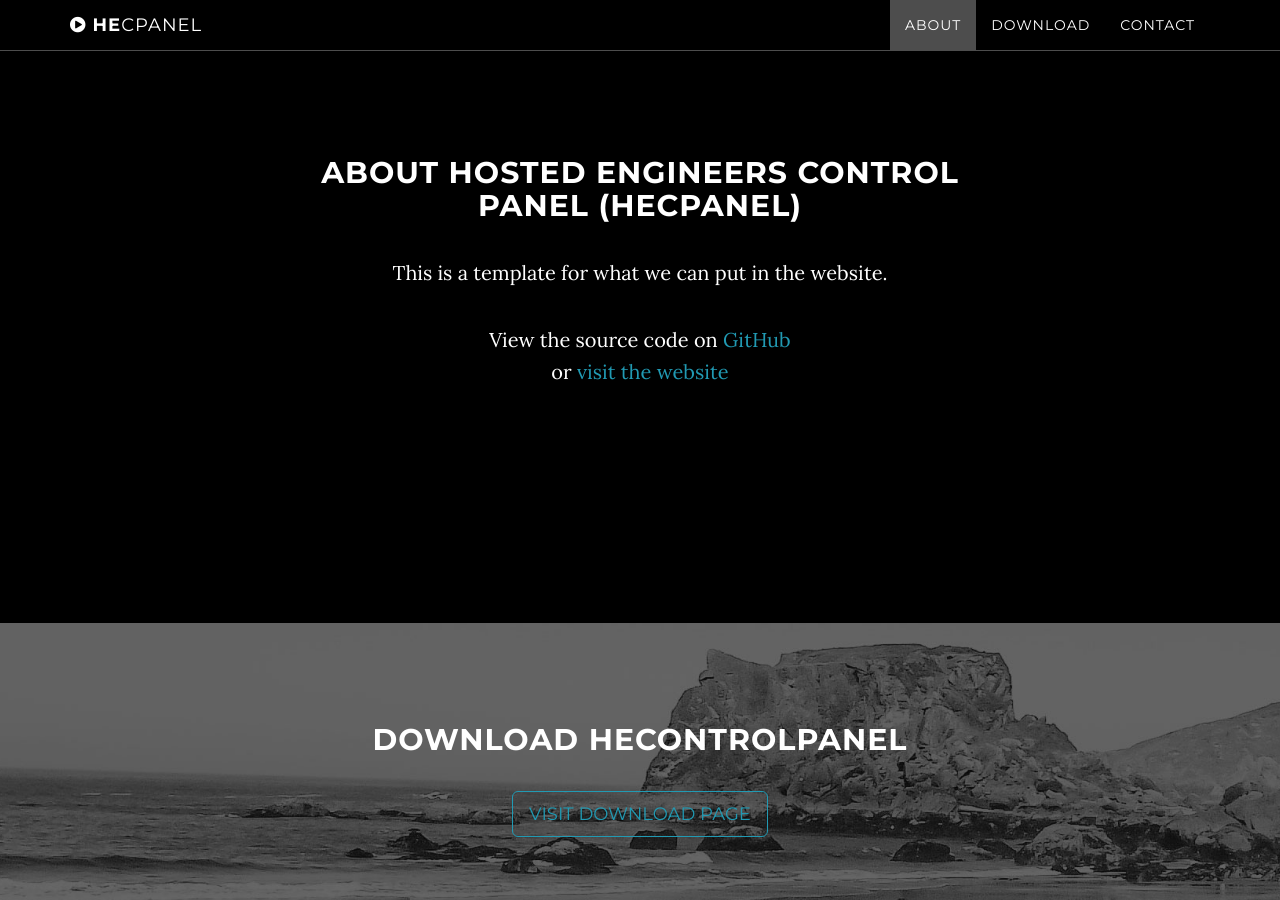
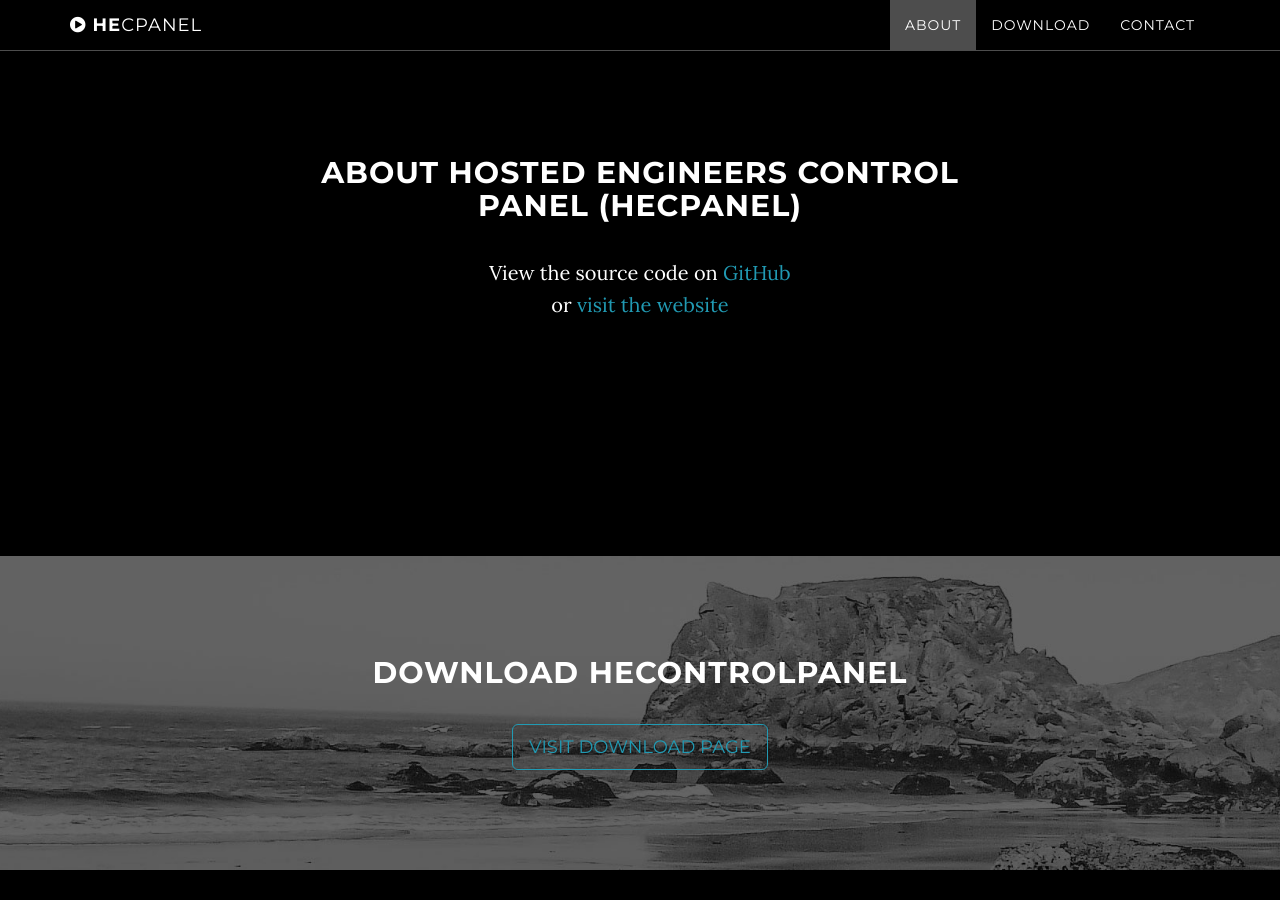
Before and after one commit to Dynamictivity/hecpanel, a Jekyll site: the page built from index.html, in a window 1280 px wide and 900 px high, scrolled down 944 px. Built offline with Jekyll 4.4.1, drawn with Linux system fonts in a browser that asks for light colours.

Commit message:
removing bloat

```diff
--- a/_includes/about.html
+++ b/_includes/about.html
@@ -3,7 +3,6 @@
     <div class="row">
       <div class="col-lg-8 col-lg-offset-2">
         <h2>About Hosted Engineers Control Panel (HEcPanel)</h2>
-        <p>This is a template for what we can put in the website.</p>
         {% assign github= site.social | where: 'title', 'github' | first %}
         <p>View the source code on <a href="{{ github.url }}">GitHub</a><br/>
           or <a href="https://dynamictivity.github.io/hecpanel">visit the website</a>
```
